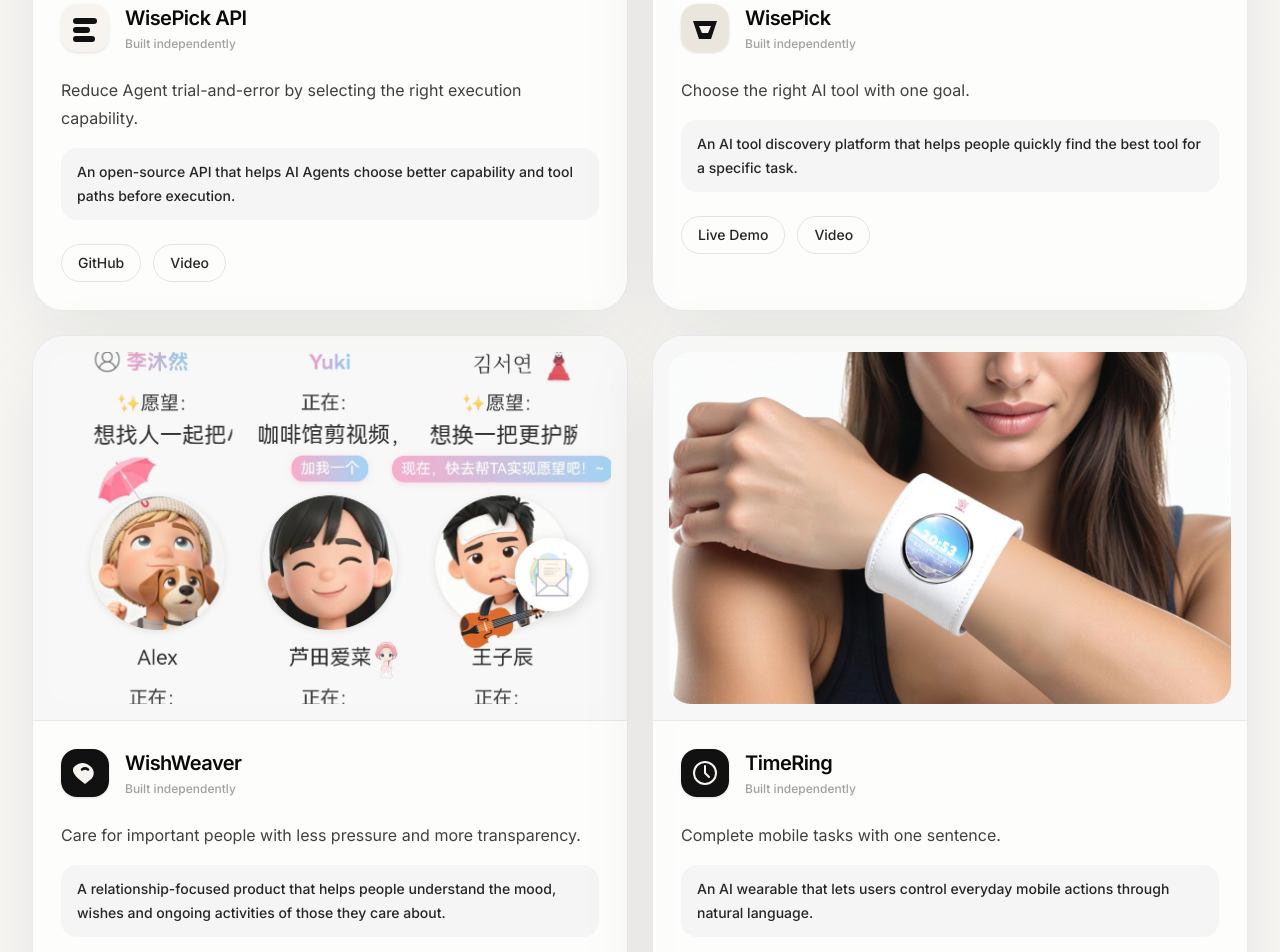
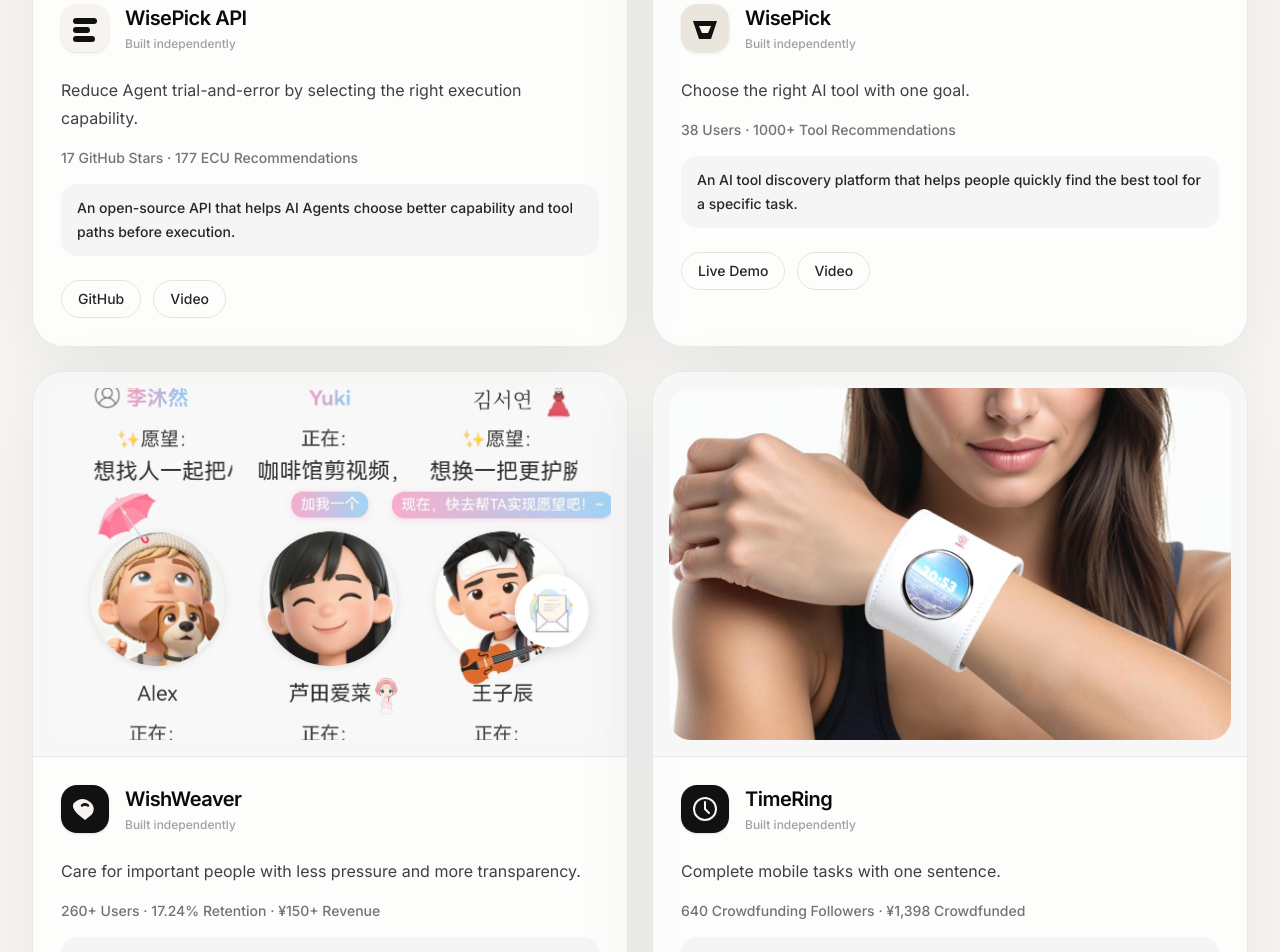
Before and after one commit to w2jmoe/jay-portfolio, a Next.js app: page / in a window 1280 px wide. Shown: the part 1580-2532 px from the top of the page. Built offline with nearby package versions, Linux system fonts and the light colour scheme; no server answers.

Commit message:
Initial portfolio website

```diff
--- a/src/components/ProjectCard.tsx
+++ b/src/components/ProjectCard.tsx
@@ -59,6 +59,9 @@
         <p className="mt-6 text-base leading-7 text-neutral-700 dark:text-neutral-300">
           {project.description[locale]}
         </p>
+        <p className="mt-4 text-sm font-medium text-neutral-500 dark:text-neutral-400">
+          {project.results[locale]}
+        </p>
         <p className="mt-4 rounded-2xl bg-neutral-100 px-4 py-3 text-sm font-medium leading-6 text-neutral-800 dark:bg-white/[0.08] dark:text-neutral-100">
           {project.impact[locale]}
         </p>
--- a/src/data/site.ts
+++ b/src/data/site.ts
@@ -8,6 +8,7 @@
   logo: string;
   screenshot: string;
   description: LocalizedText;
+  results: LocalizedText;
   impact: LocalizedText;
   links: {
     live?: string;
@@ -75,6 +76,10 @@
       en: "Reduce Agent trial-and-error by selecting the right execution capability.",
       zh: "通过选择正确的能力路径，降低 Agent 试错成本。"
     },
+    results: {
+      en: "17 GitHub Stars · 177 ECU Recommendations",
+      zh: "17 GitHub 星标 · 177 次 ECU 推荐"
+    },
     impact: {
       en: "An open-source API that helps AI Agents choose better capability and tool paths before execution.",
       zh: "面向 Agent 的开源 API，帮助 Agent 在执行任务前选择更合适的能力与工具路径。"
@@ -96,6 +101,10 @@
       en: "Choose the right AI tool with one goal.",
       zh: "输入目标，一步选对工具。"
     },
+    results: {
+      en: "38 Users · 1000+ Tool Recommendations",
+      zh: "38 位用户 · 1000+ 次工具推荐"
+    },
     impact: {
       en: "An AI tool discovery platform that helps people quickly find the best tool for a specific task.",
       zh: "一个面向人类的 AI 工具决策网站，帮助用户快速找到适合当前任务的工具。"
@@ -116,6 +125,10 @@
     description: {
       en: "Care for important people with less pressure and more transparency.",
       zh: "低压力、高透明地关怀与了解重要的人。"
+    },
+    results: {
+      en: "260+ Users · 17.24% Retention · ¥150+ Revenue",
+      zh: "260+ 用户 · 17.24% 留存 · ¥150+ 收入"
     },
     impact: {
       en: "A relationship-focused product that helps people understand the mood, wishes and ongoing activities of those they care about.",
@@ -140,6 +153,10 @@
     description: {
       en: "Complete mobile tasks with one sentence.",
       zh: "用一句话自动完成 APP 操作。"
+    },
+    results: {
+      en: "640 Crowdfunding Followers · ¥1,398 Crowdfunded",
+      zh: "640 人看好 · 众筹金额 ¥1,398"
     },
     impact: {
       en: "An AI wearable that lets users control everyday mobile actions through natural language.",
```
Also changed, not shown: 1 other file (tests, documents, lock files or other folders).
